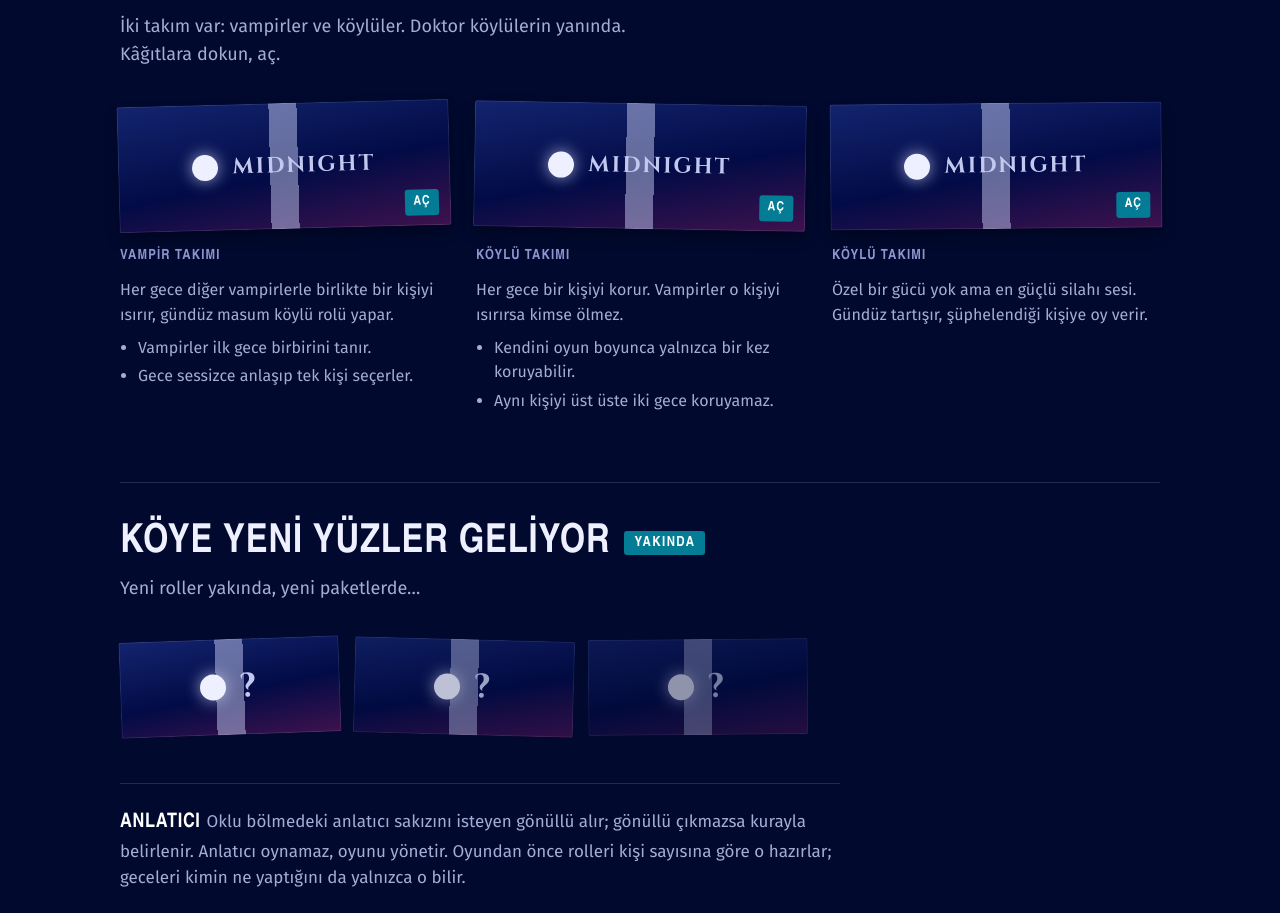
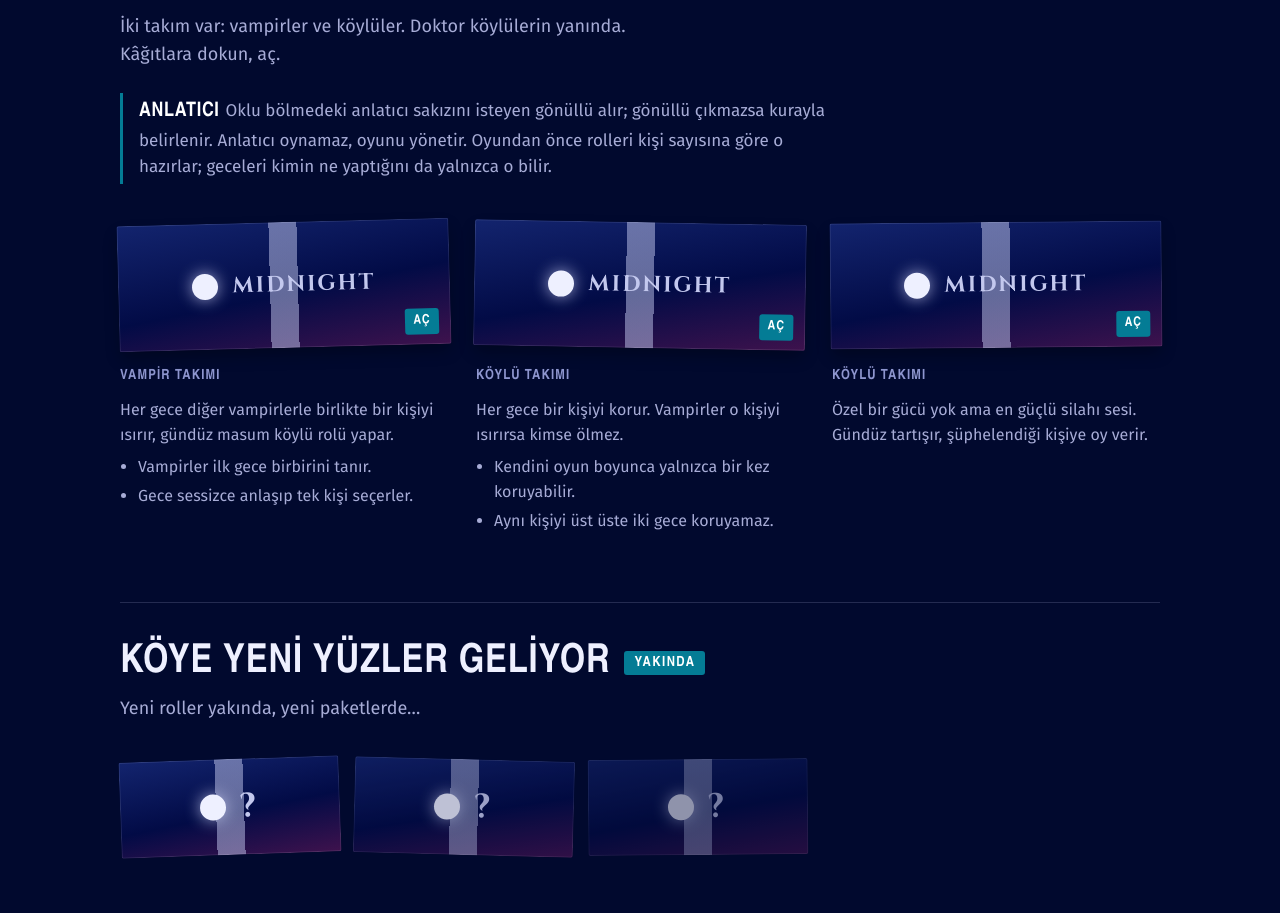
Before and after one commit to zeynepyener/vivident-midnight, a plain HTML site: page index.html in a window 1280 px wide. Shown: the part 2379-3292 px from the top of the page. Drawn offline with Linux system fonts and the light colour scheme; a web font is replaced by a local one.

Commit message:
Anlatıcı açıklamasını roller bölümünün başına taşı
Co-Authored-By: Claude Opus 5.5 <noreply@anthropic.com>

```diff
--- a/index.html
+++ b/index.html
@@ -268,7 +268,7 @@
   .role-desc ul { margin: 8px 0 0; padding-left: 18px; }
   .role-desc li { margin: 4px 0; }
   .team { font-family: var(--head); font-weight: 700; text-transform: uppercase; letter-spacing: .08em; font-size: 14px; color: var(--lav-2); margin-top: 20px; }
-  .anlatici-line { margin: 48px 0 0; padding-top: 24px; border-top: 1px solid var(--rule); color: var(--muted); max-width: 720px; }
+  .anlatici-line { margin: -12px 0 40px; padding: 4px 0 4px 16px; border-left: 3px solid var(--teal); color: var(--muted); max-width: 720px; }
   .anlatici-line strong { color: #fff; font-family: var(--head); font-size: 20px; text-transform: uppercase; letter-spacing: .03em; margin-right: 6px; }
   .season { margin-top: 64px; padding-top: 40px; border-top: 1px solid var(--rule); }
   .season h3 { font-size: clamp(28px, 6.5vw, 40px); font-weight: 800; line-height: 1; margin: 0 0 12px; display: flex; align-items: center; gap: 14px; flex-wrap: wrap; }
@@ -495,6 +495,7 @@
     <div class="wrap">
       <h2>Kâğıdında <em>ne yazıyor?</em></h2>
       <p class="lead">İki takım var: vampirler ve köylüler. Doktor köylülerin yanında. Kâğıtlara dokun, aç.</p>
+      <p class="anlatici-line"><strong>Anlatıcı</strong>Oklu bölmedeki anlatıcı sakızını isteyen gönüllü alır; gönüllü çıkmazsa kurayla belirlenir. Anlatıcı oynamaz, oyunu yönetir. Oyundan önce rolleri kişi sayısına göre o hazırlar; geceleri kimin ne yaptığını da yalnızca o bilir.</p>
       <div class="papers">
         <div>
           <button class="wrapped" type="button" aria-expanded="false" aria-label="Vampir kâğıdını aç"><span class="paper vampir"><span class="role">Vampir</span><span class="tag">Şşşt, rolünü kimseye gösterme!</span></span><span class="cover" aria-hidden="true"><span class="cover-moon"></span><span class="cover-name">MIDNIGHT</span><span class="cover-hint">Aç</span></span></button>
@@ -525,7 +526,6 @@
           <span class="cover"><span class="cover-moon"></span><span class="cover-name">?</span></span>
         </div>
       </div>
-      <p class="anlatici-line"><strong>Anlatıcı</strong>Oklu bölmedeki anlatıcı sakızını isteyen gönüllü alır; gönüllü çıkmazsa kurayla belirlenir. Anlatıcı oynamaz, oyunu yönetir. Oyundan önce rolleri kişi sayısına göre o hazırlar; geceleri kimin ne yaptığını da yalnızca o bilir.</p>
     </div>
   </section>
 
```
